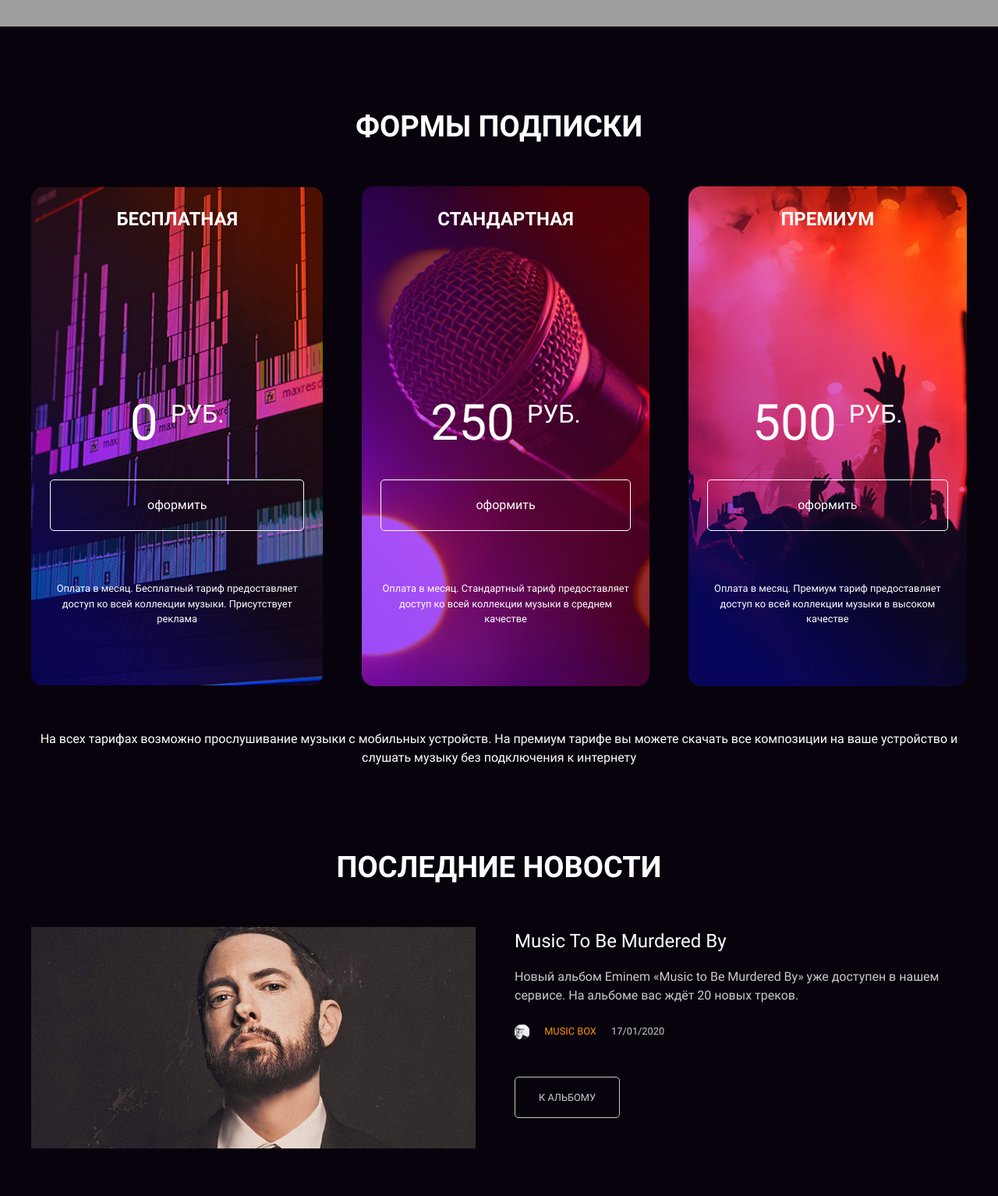
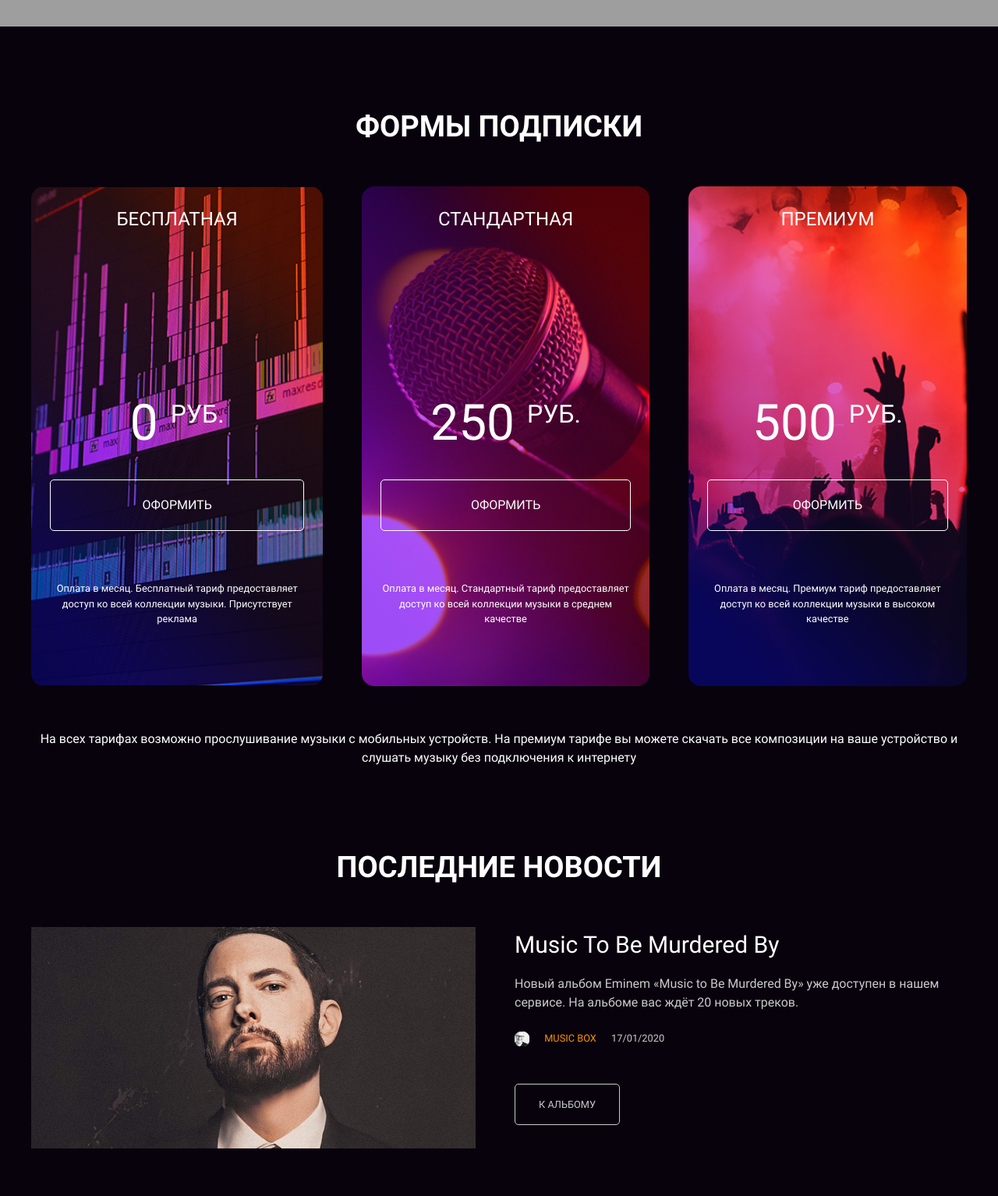
Before and after one commit to ushachev/layout-designer-project-lvl2, a website: page src/index.html in a window 1280 px wide. Shown: the part 700-2234 px from the top of the page at 78% size. Drawn offline with Linux system fonts and the light colour scheme; grey boxes are pictures that could not be loaded.

Commit message:
fix layout and styles

```diff
--- a/src/index.html
+++ b/src/index.html
@@ -53,34 +53,31 @@
                 </form>
             </div>
         </section>
-        <section id="page-pricing" class="pt-100 text-white">
-            <div class="container text-center">
+        <section id="page-pricing" class="container pt-100 text-center text-white">
             <h2>Формы подписки</h2>
             <ul class="d-sm-flex list-unstyled mt-48">
                 <li class="pricing-item pricing-item-free">
-                        <h3>Бесплатная</h3>
+                    <h3 class="fw-normal">Бесплатная</h3>
                     <div class="pricing-value">0<sup class="pricing-currency">руб.</sup></div>
-                        <a class="btn btn-outline-white w-100" href="#">оформить</a>
+                    <a class="btn btn-outline-white w-100 text-uppercase" href="#">оформить</a>
                     <p class="mt-64 text-small">Оплата в месяц. Бесплатный тариф предоставляет доступ ко всей коллекции музыки. Присутствует реклама</p>
                 </li>
                 <li class="pricing-item pricing-item-standart">
-                        <h3>Стандартная</h3>
+                    <h3 class="fw-normal">Стандартная</h3>
                     <div class="pricing-value">250<sup class="pricing-currency">руб.</sup></div>
-                        <a class="btn btn-outline-white w-100" href="#">оформить</a>
+                    <a class="btn btn-outline-white w-100 text-uppercase" href="#">оформить</a>
                     <p class="mt-64 text-small">Оплата в месяц. Стандартный тариф предоставляет доступ ко всей коллекции музыки в среднем качестве</p>
                 </li>
                 <li class="pricing-item pricing-item-premium">
-                        <h3>Премиум</h3>
+                    <h3 class="fw-normal">Премиум</h3>
                     <div class="pricing-value">500<sup class="pricing-currency">руб.</sup></div>
-                        <a class="btn btn-outline-white w-100" href="#">оформить</a>
+                    <a class="btn btn-outline-white w-100 text-uppercase" href="#">оформить</a>
                     <p class="mt-64 text-small">Оплата в месяц. Премиум тариф предоставляет доступ ко всей коллекции музыки в высоком качестве</p>
                 </li>
             </ul>
             <p class="mb-0">На всех тарифах возможно прослушивание музыки с мобильных устройств. На премиум тарифе вы можете скачать все композиции на ваше устройство и слушать музыку без подключения к интернету</p>
-            </div>
         </section>
-        <section id="page-news" class="pt-100">
-            <div class="container">
+        <section id="page-news" class="container pt-100">
             <h2 class="text-center">Последние новости</h2>
             <article class="news-item mt-48">
                 <img src="images/Music to Be Murdered By.png" alt="Фото артиста Eminem" width="575" height="286">
@@ -112,10 +109,8 @@
                     <a class="btn btn-small btn-outline-darken mt-48 text-small text-uppercase" href="#">К альбому</a>
                 </div>
             </article>
-            </div>
         </section>
-        <section id="page-app" class="pt-100">
-            <div class="container ">
+        <section id="page-app" class="container pt-100">
             <h2 class="text-center">Мобильное приложение</h2>
             <div class="d-flex flex-column flex-sm-row mt-48">
                 <img class="mx-auto" src="images/iphone.png" alt="Изображение трех телефонов" width="333" height="278">
@@ -123,7 +118,6 @@
                     <p>Воспользуйтесь нашим мобильным приложением. Оно позволит слушать музыку с любого устройства на базе операционных систем Androind и iOS</p>
                     <p>С тарифом «Премиум» приложение позволяет скачивать все композиции из нашей коллекции. Вы можете слушать музыку даже без интернета.</p>
                     <a class="btn btn-small btn-round btn-secondary text-small" href="#">Скачать</a>
-                    </div>
                 </div>
             </div>
         </section>
--- a/src/scss/components/artefact.scss
+++ b/src/scss/components/artefact.scss
@@ -8,4 +8,5 @@
   margin-top: 18px;
 
   font-size: 18px;
+  text-transform: capitalize;
 }
--- a/src/scss/components/hero.scss
+++ b/src/scss/components/hero.scss
@@ -1,12 +1,8 @@
 .hero {
   @extend %bg-image;
 
-  padding-top: 250px;
+  padding-top: 200px;
   padding-bottom: 200px;
-
-  @include media-up(sm) {
-    padding-top: 200px;
-  }
 }
 
 .hero-home {
--- a/src/scss/components/news.scss
+++ b/src/scss/components/news.scss
@@ -24,5 +24,9 @@
 
 .news-title {
   font-weight: normal;
-  text-transform: none;
+  text-transform: capitalize;
+
+  @include media-up(sm) {
+    font-size: 30px;
+  }
 }
--- a/src/scss/framework/common.scss
+++ b/src/scss/framework/common.scss
@@ -38,6 +38,7 @@
 }
 
 .link-text {
+  text-decoration-line: none; // remove this line after test passing
   text-decoration-color: transparent;
 
   transition: text-decoration-color var(--transition-duration);
--- a/src/scss/framework/text.scss
+++ b/src/scss/framework/text.scss
@@ -19,3 +19,7 @@
 .text-small {
   font-size: 12.8px;
 }
+
+.fw-normal {
+  font-weight: normal;
+}
```
Also changed, not shown: src/artist.html (+5 -11 lines), src/css/app.css. Lines whose indentation alone changed are shown as unchanged.
